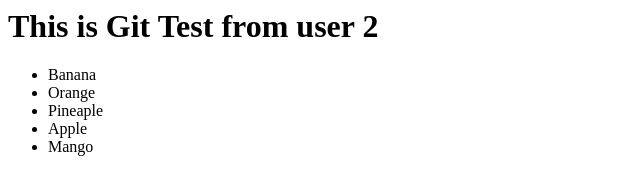
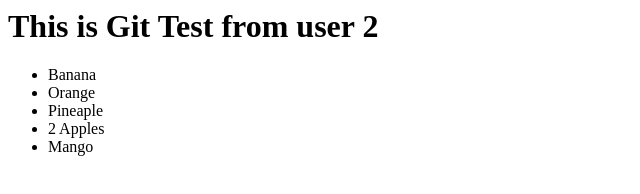
Before and after one commit to marxisdul/newGitTest, a plain HTML site: page index.html in a window 1280 px wide. Shown: the full height of the page, 0-640 px from the left. Drawn offline with Linux system fonts and the light colour scheme.

Commit message:
this is used to test multiline messageg owk.

```diff
--- a/index.html
+++ b/index.html
@@ -8,7 +8,7 @@
 	<li>Banana</li>
 	<li>Orange</li>
 	<li>Pineaple</li>
-	<li>Apple</li>
+	<li>2 Apples</li>
 	<li>Mango</li>
 
 </ul>
```
